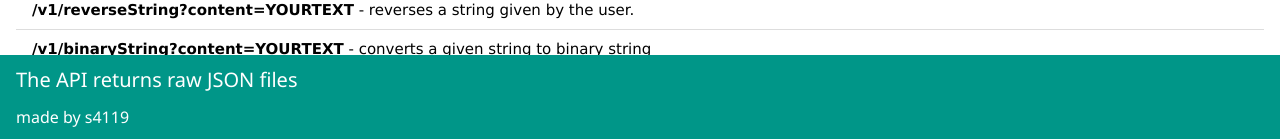
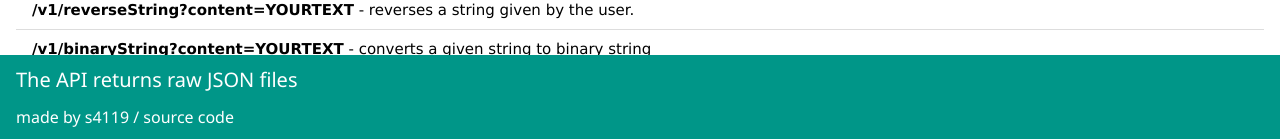
Before and after one commit to s4119/php-api-example, a PHP site: page / in a window 1280 px wide. Shown: the part 661-800 px from the top of the page. Run offline with PHP 8.4, Linux system fonts and the light colour scheme.

Commit message:
add source code link

```diff
--- a/index.php
+++ b/index.php
@@ -32,7 +32,7 @@ a {
 
 </ul>
 
-<div class="footer w3-container w3-teal"><h4>The API returns raw JSON files</h4><h6>made by s4119</h6></div>
+<div class="footer w3-container w3-teal"><h4>The API returns raw JSON files</h4><h6>made by s4119 / <a href="https://codeberg.org/virtuedev/php-api-example">source code</a></h6></div>
 
 
 
```
